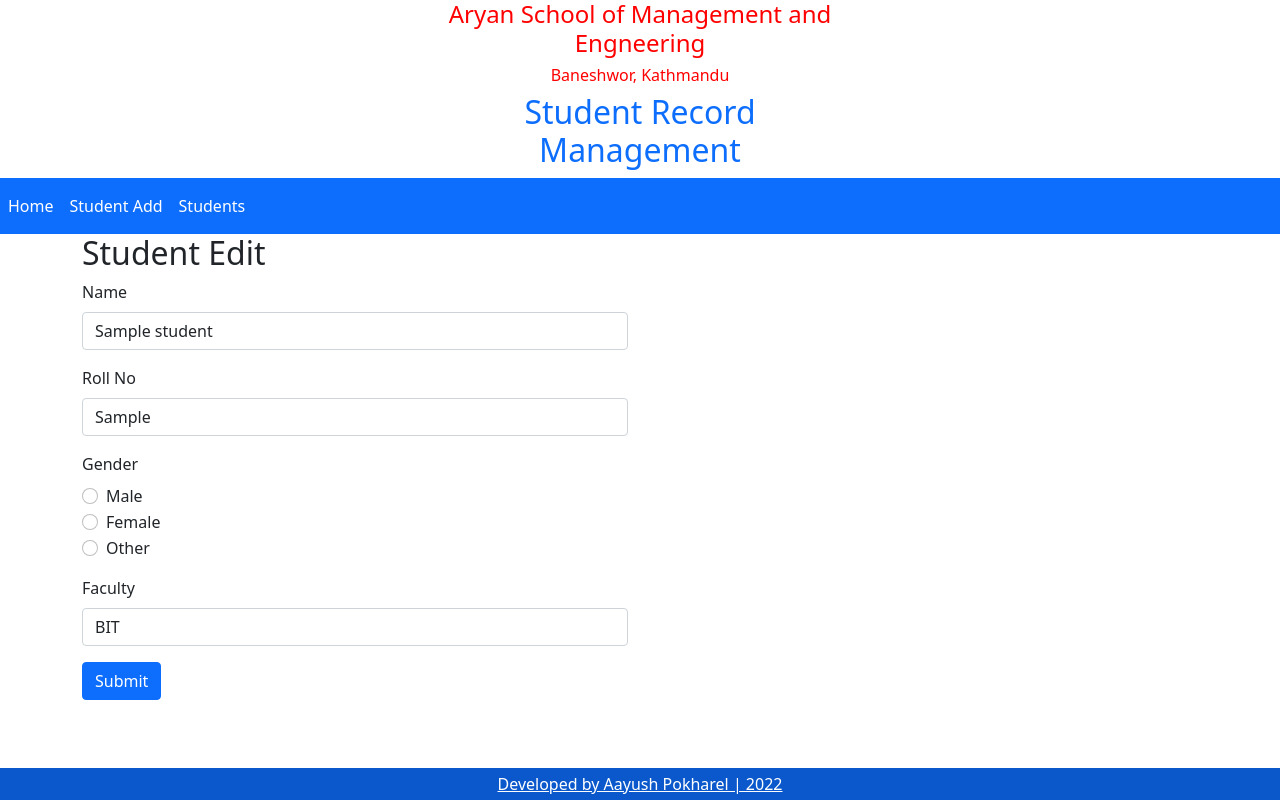
After one commit to 00Aayush00/college_mgnt, a Django app: template college_mgnt/templates/registration/student_edit.html in a window 1280 px wide. The commit adds this page. Run offline with Django 4.2, Linux system fonts and the light colour scheme; the template is opened without the code that fills it: most values are stand-ins (such as "Sample title", 1, 10 or a date in 2020).

Commit message:
updated templates registration and main registration

```diff
--- a/college_mgnt/registration/urls.py
+++ b/college_mgnt/registration/urls.py
@@ -1,7 +1,8 @@
 from django.urls import path
-from registration.views import HomeView
+from registration.views import HomeView ,StudentAddView
 
 
 urlpatterns = [
    path('home',HomeView.as_view(),name="HomeView"),
+   path('student/add',StudentAddView.as_view(),name="StudentAddView"),
 ]
--- a/college_mgnt/registration/views.py
+++ b/college_mgnt/registration/views.py
@@ -9,3 +9,9 @@ class HomeView(View):
     def get(self, request):
 
         return render(request, "index.html")
+
+# Create your views here.
+class StudentAddView(View):
+    def get(self, request):
+
+        return render(request, "registration/student_add.html")
--- a/college_mgnt/templates/index.html
+++ b/college_mgnt/templates/index.html
@@ -20,7 +20,7 @@
 
           <div class="col-sm-12 text-center"  >
             <h4>Aryan School of Management and Engneering</h4>
-            <h6>Baneshowr, Kathmandu</h6>
+            <h6>Baneshwor, Kathmandu</h6>
             <h2 class="text-primary">Student Record Management</h2>
           </div>
         </div>
--- /dev/null
+++ b/college_mgnt/templates/registration/student_edit.html
@@ -0,0 +1,51 @@
+{% extends 'index.html' %}
+
+{% block content %}
+<h2>Student Edit</h2>
+<div class="row">
+  <div class="col-md-6">
+      <form method="POST" action="/student/edit">
+        {% csrf_token %}
+          <input type="hidden" name="student_id" value= "{{student.student_id}}">
+          <div class="mb-3">
+            <label  class="form-label">Name</label>
+            <input type="text" class="form-control" id="student_name"  name="student_name" value="{{student.student_name}}">
+          </div>
+          <div class="mb-3">
+            <label  class="form-label">Roll No</label>
+            <input type="text" class="form-control" id="roll"  name="roll_no" value="{{student.roll_no}}">
+          </div>
+          <label  class="form-label">Gender</label>
+          <div class="form-check">
+            <input class="form-check-input" type="radio" name="gender" value="Male"
+            {% if student.gender == "Male" %} checked {% endif %}>
+            <label class="form-check-label" for="exampleRadios1">
+              Male
+            </label>
+          </div>
+          <div class="form-check">
+            <input class="form-check-input" type="radio" name="gender"  value="Female"
+            {% if student.gender == "Female" %} checked {% endif %}>
+            <label class="form-check-label" for="exampleRadios2">
+              Female
+            </label>
+          </div>
+          <div class="form-check">
+            <input class="form-check-input" type="radio" name="gender"  value="Other"
+            {% if student.gender == "Other" %} checked {% endif %}>
+            <label class="form-check-label" for="exampleRadios2">
+              Other
+            </label>
+          </div>
+          <div class="mt-3 mb-3">
+            <label  class="form-label">Faculty</label>
+            <select class="form-control" name="faculty">
+              <option value="BIT" {% if student.faculty == "BIT" %} selected {% endif %}>BIT</option>
+              <option value="BCA" {% if student.faculty == "BCA" %} selected {% endif %}>BCA</option>
+            </select>
+          </div>
+          <button type="submit" class="btn btn-primary">Submit</button>
+      </form>
+  </div>
+</div>
+{% endblock content %}
```
Also changed, not shown: college_mgnt/templates/registration/student_add.html (added, +49 -0 lines), college_mgnt/templates/registration/student_list.html (added, +48 -0 lines).
